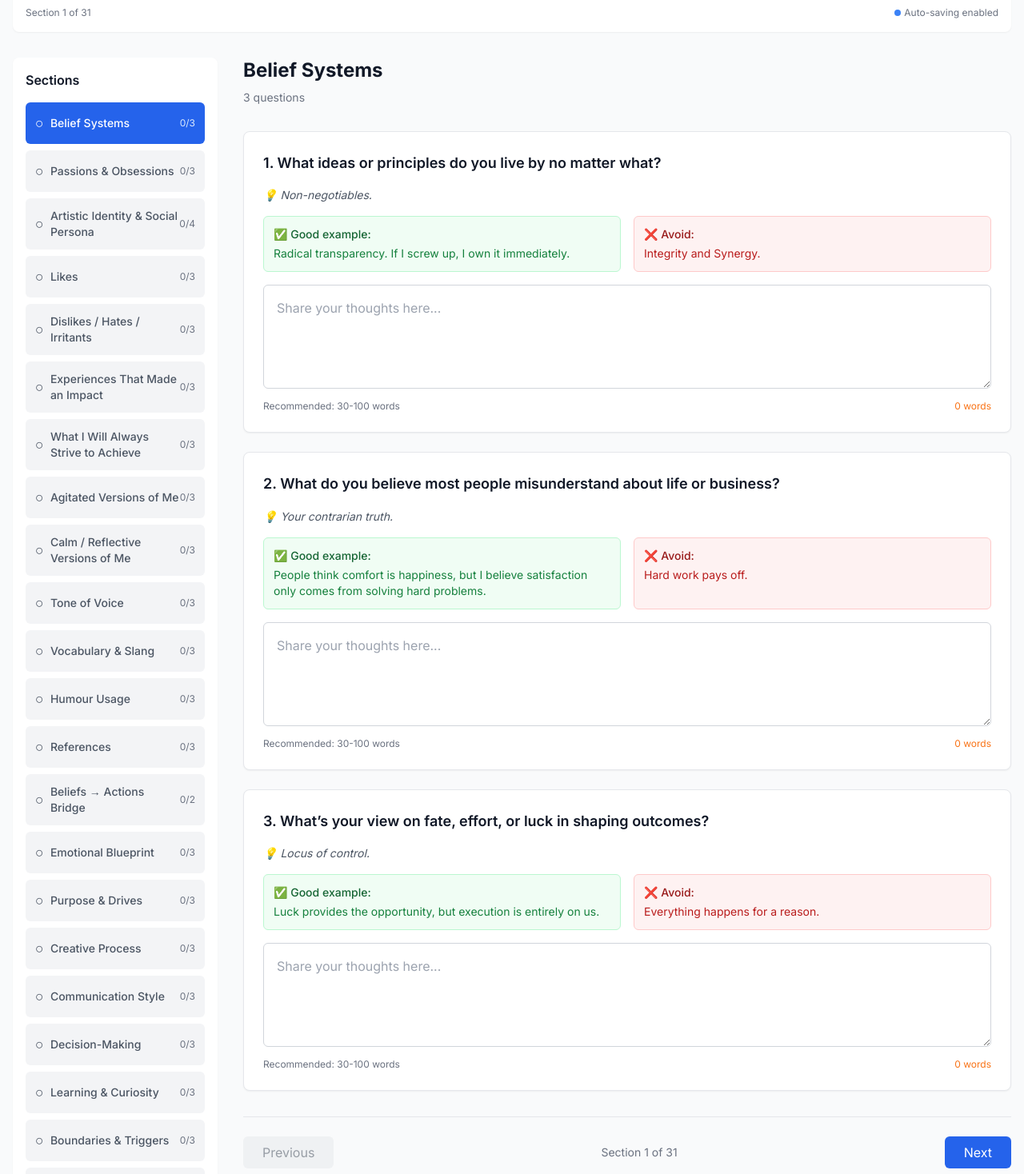
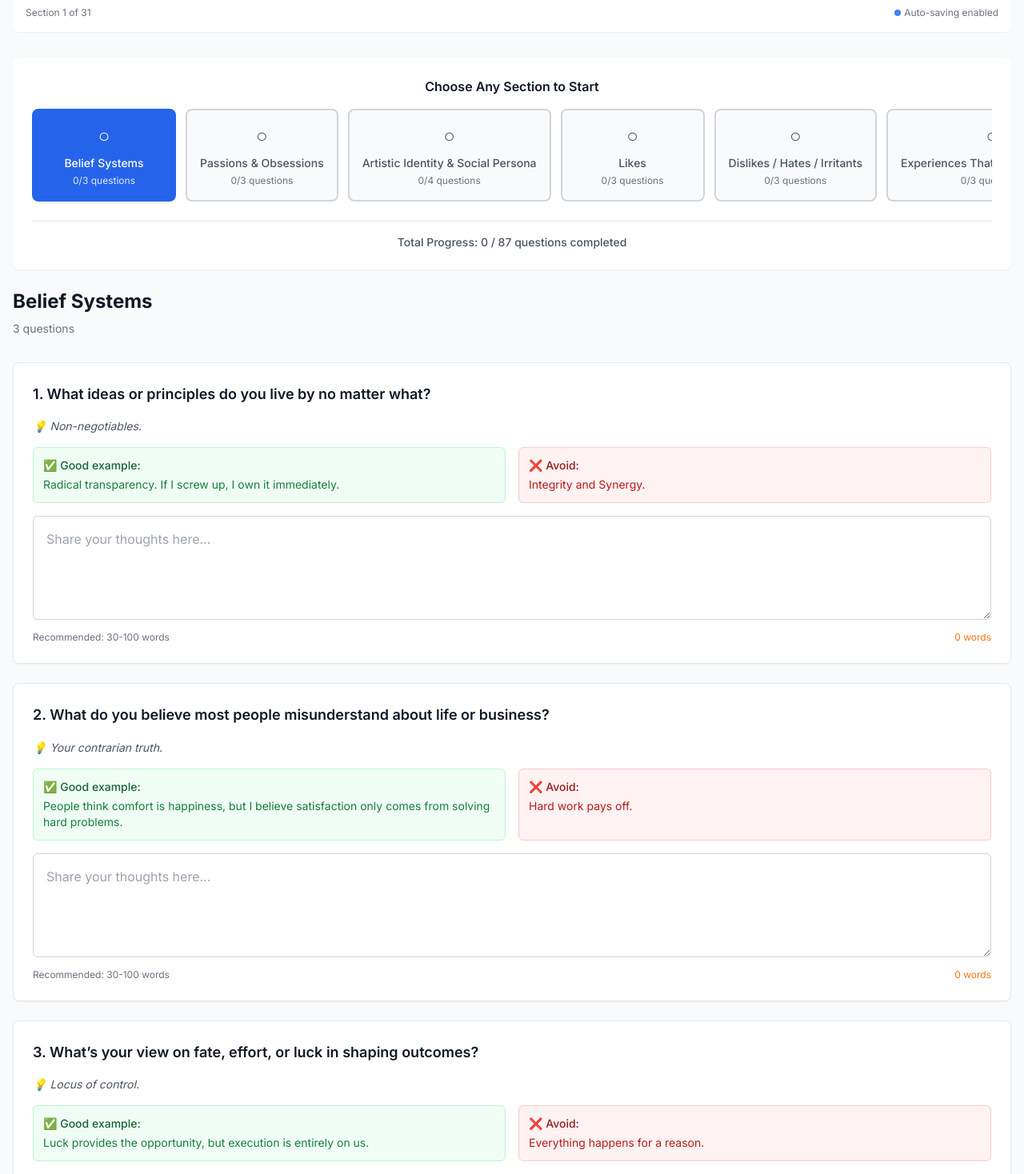
Before and after one commit to Arnav-Kumar1/Leobot, a Next.js app: page / in a window 1280 px wide. Shown: the part 362-1830 px from the top of the page at 80% size. Built offline with nearby package versions, Linux system fonts and the light colour scheme.

Commit message:
Convert to horizontal section layout - sections now display horizontally for easy navigation

```diff
--- a/src/app/page.tsx
+++ b/src/app/page.tsx
@@ -148,9 +148,7 @@ export default function Page() {
           />
         )}
 
-        <div className="flex gap-8">
-          {/* Sidebar Navigation */}
-          <div className="w-64 flex-shrink-0">
+        {/* Horizontal Section Navigation */}
         {isHydrated && (
           <SectionNavigation
             sections={sections}
@@ -159,10 +157,9 @@ export default function Page() {
             responses={responses}
           />
         )}
-          </div>
 
         {/* Main Content */}
-          <div className="flex-1">
+        <div className="mt-6">
           {isHydrated && (
             <QuestionForm
               section={currentSection}
@@ -171,40 +168,18 @@ export default function Page() {
             />
           )}
 
-            {/* Navigation Buttons */}
+          {/* Export Button */}
           {isHydrated && (
-              <div className="flex justify-between items-center mt-8 pt-6 border-t">
-                <button
-                  onClick={handlePreviousSection}
-                  disabled={currentSectionIndex === 0}
-                  className="px-6 py-2 bg-gray-200 text-gray-700 rounded-md hover:bg-gray-300 disabled:opacity-50 disabled:cursor-not-allowed"
-                >
-                  Previous
-                </button>
-
-                <div className="text-sm text-gray-500">
-                  Section {currentSectionIndex + 1} of {sections.length}
-                </div>
-
-                {isLastSection ? (
+            <div className="flex justify-center mt-8 pt-6 border-t">
               <button
                 onClick={handleExport}
                 disabled={isSaving}
-                    className="px-6 py-2 bg-green-600 text-white rounded-md hover:bg-green-700 disabled:opacity-50"
+                className="px-8 py-3 bg-green-600 text-white rounded-lg hover:bg-green-700 disabled:opacity-50 font-medium"
               >
                 {isSaving ? 'Saving...' : 'Complete & Export'}
               </button>
-                ) : (
-                  <button
-                    onClick={handleNextSection}
-                    className="px-6 py-2 bg-blue-600 text-white rounded-md hover:bg-blue-700"
-                  >
-                    Next
-                  </button>
-                )}
             </div>
           )}
-          </div>
         </div>
 
         {/* Auto-save indicator */}
--- a/src/components/SectionNavigation.tsx
+++ b/src/components/SectionNavigation.tsx
@@ -33,20 +33,22 @@ export default function SectionNavigation({
   };
 
   const getStatusColor = (status: string, isCurrent: boolean) => {
-    if (isCurrent) return 'bg-blue-600 text-white';
+    if (isCurrent) return 'bg-blue-600 text-white border-blue-600';
 
     switch (status) {
-      case 'completed': return 'bg-green-100 text-green-800 hover:bg-green-200';
-      case 'in-progress': return 'bg-yellow-100 text-yellow-800 hover:bg-yellow-200';
-      default: return 'bg-gray-100 text-gray-600 hover:bg-gray-200';
+      case 'completed': return 'bg-green-50 text-green-800 hover:bg-green-100 border-green-300';
+      case 'in-progress': return 'bg-yellow-50 text-yellow-800 hover:bg-yellow-100 border-yellow-300';
+      default: return 'bg-gray-50 text-gray-600 hover:bg-gray-100 border-gray-300';
     }
   };
 
   return (
-    <div className="bg-white rounded-lg shadow-sm p-4 sticky top-4">
-      <h3 className="font-semibold text-gray-900 mb-4">Sections</h3>
+    <div className="bg-white rounded-lg shadow-sm p-6 mb-6">
+      <h3 className="font-semibold text-gray-900 mb-4 text-center">Choose Any Section to Start</h3>
 
-      <nav className="space-y-2">
+      {/* Horizontal scrollable section grid */}
+      <div className="overflow-x-auto pb-2">
+        <div className="flex space-x-3 min-w-max">
           {sections.map((section, index) => {
             const status = getSectionCompletionStatus(section);
             const isCurrent = index === currentSectionIndex;
@@ -56,43 +58,40 @@ export default function SectionNavigation({
               <button
                 key={section.id}
                 onClick={() => onSectionSelect(index)}
-              className={`w-full text-left p-3 rounded-md text-sm transition-colors ${getStatusColor(status, isCurrent)}`}
+                className={`flex-shrink-0 p-4 rounded-lg text-sm transition-colors border-2 min-w-[180px] ${getStatusColor(status, isCurrent)}`}
               >
-              <div className="flex items-center justify-between">
-                <div className="flex items-center space-x-2">
-                  <span className="text-lg">{getStatusIcon(status)}</span>
-                  <span className={`font-medium ${isCurrent ? 'text-white' : ''}`}>
+                <div className="text-center">
+                  <div className="text-2xl mb-2">{getStatusIcon(status)}</div>
+                  <div className={`font-medium mb-1 ${isCurrent ? 'text-white' : ''}`}>
                     {section.title}
-                  </span>
+                  </div>
+                  <div className={`text-xs ${isCurrent ? 'text-blue-100' : 'text-gray-500'}`}>
+                    {answeredQuestions}/{section.questions.length} questions
                   </div>
 
-                <div className={`text-xs ${isCurrent ? 'text-blue-100' : 'text-gray-500'}`}>
-                  {answeredQuestions}/{section.questions.length}
-                </div>
-              </div>
-
-              {!isCurrent && status === 'in-progress' && (
-                <div className="mt-1 w-full bg-gray-200 rounded-full h-1">
+                  {status === 'in-progress' && (
+                    <div className="mt-2 w-full bg-gray-200 rounded-full h-2">
                       <div
-                    className="bg-yellow-500 h-1 rounded-full transition-all duration-300"
+                        className={`h-2 rounded-full transition-all duration-300 ${
+                          isCurrent ? 'bg-blue-300' : 'bg-yellow-500'
+                        }`}
                         style={{
                           width: `${(answeredQuestions / section.questions.length) * 100}%`
                         }}
                       />
                     </div>
                   )}
+                </div>
               </button>
             );
           })}
-      </nav>
+        </div>
+      </div>
 
-      <div className="mt-4 pt-4 border-t text-xs text-gray-500">
-        <div className="flex justify-between">
-          <span>Total Progress:</span>
-          <span>
-            {Object.values(responses).filter(r => r?.trim()).length} / {sections.reduce((sum, s) => sum + s.questions.length, 0)}
+      <div className="mt-4 pt-4 border-t text-sm text-gray-600 text-center">
+        <span className="font-medium">
+          Total Progress: {Object.values(responses).filter(r => r?.trim()).length} / {sections.reduce((sum, s) => sum + s.questions.length, 0)} questions completed
         </span>
-        </div>
       </div>
     </div>
   );
```
Lines whose indentation alone changed are shown as unchanged.
